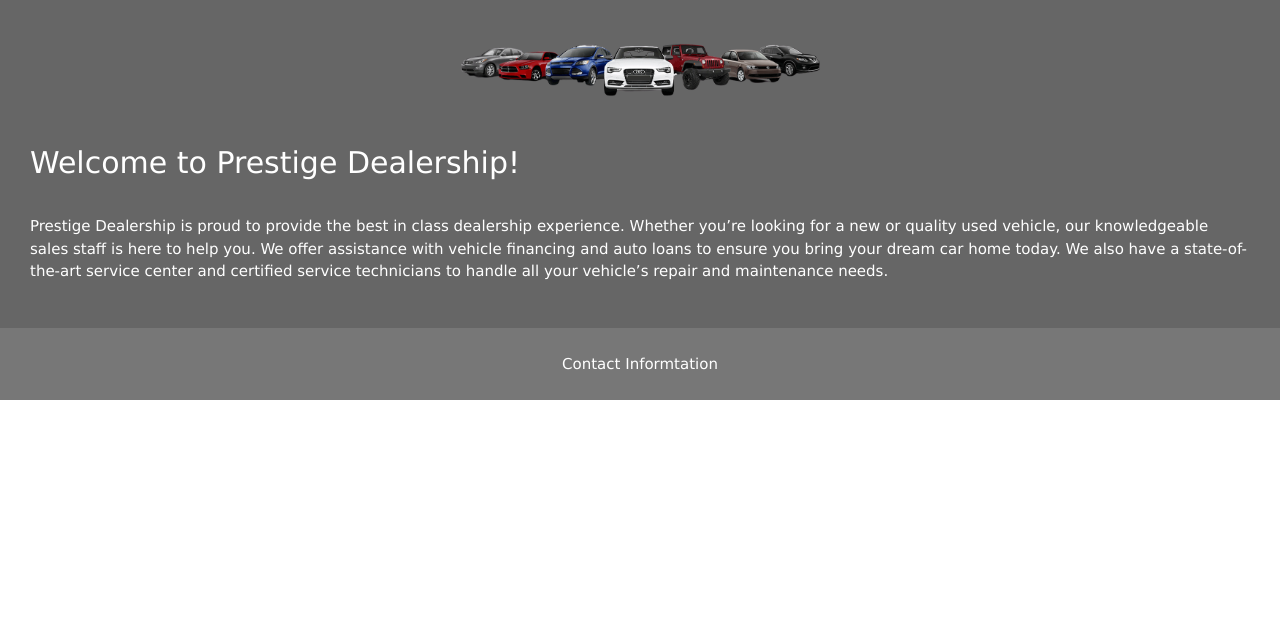
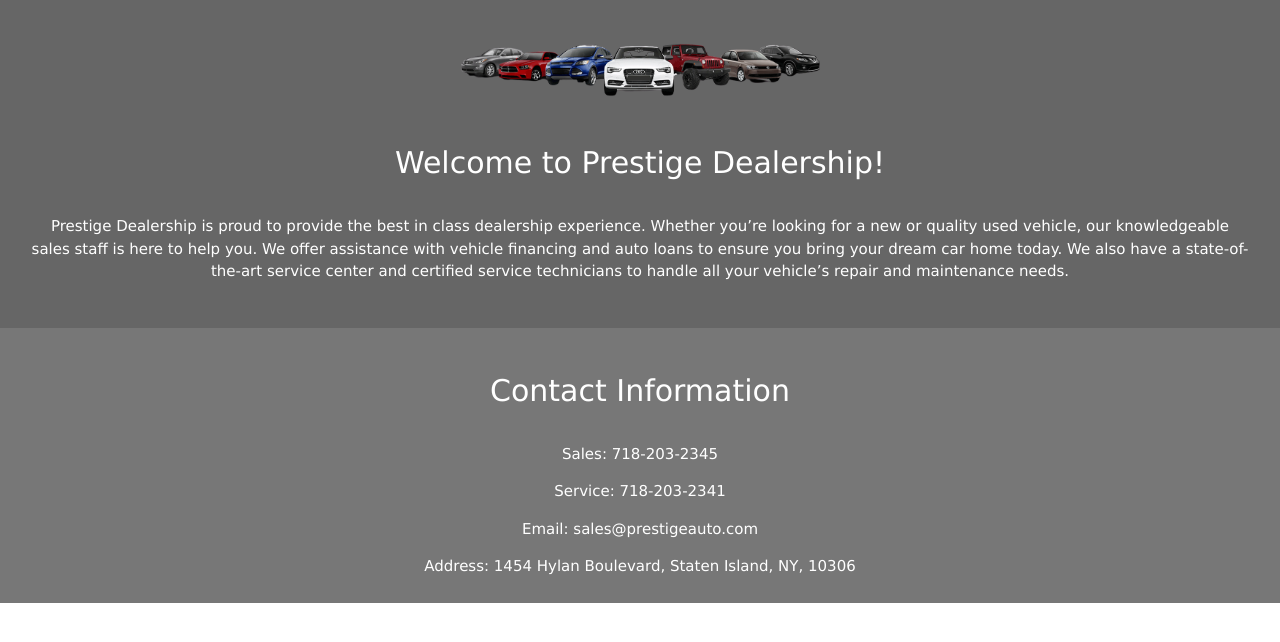
Before and after one commit to chizhevskym/PrestigeDealership, a Flask app: page / in a window 1280 px wide. Shown: the top 642 px of the page. Run offline with Flask 2, Linux system fonts and the light colour scheme; data that the repository does not hold is empty.

Commit message:
fe-clean-finalized

```diff
--- a/app.py
+++ b/app.py
@@ -135,9 +135,10 @@ def submit():
             custinfo = db.session.query(Customer).filter_by(firstname = form.customerfirst.data, lastname=form.customerlast.data, zipcode=form.zipcode.data).first()
             appt = db.session.query(Appointment).filter_by(employeeID=form.employee.data.employeeID,customerID=custinfo.customerID,vehicleID=form.vin.data).first()
             session['apptID']=appt.appointmentID
+            print("Appointment Found")
         # appointment doesn't exist
         except:
-            print("NONE!!!")
+            print("No appointment found")
             # edit previous appointment
             if 'apptID' in session:
                 # find the old appointment and customer rows
@@ -152,6 +153,7 @@ def submit():
                 oldappt.employeeID=form.employee.data.employeeID
                 oldappt.vehicleID=form.vin.data
                 db.session.commit()
+                print("Updated appointment")
             # new appointment creation
             else:
                 #add new customer to db
@@ -166,6 +168,7 @@ def submit():
                 db.session.add(newappt)
                 db.session.commit()
                 session['apptID']=newappt.appointmentID
+                print("Created appointment")
         finally:
             return render_template('success.html', vehicleInfo=vehicleInfo,form=form)
     print("notvalidated")
--- a/templates/home.html
+++ b/templates/home.html
@@ -39,6 +39,7 @@ footer {
 header {
   background-color: #666;
   padding: 30px;
+  text-align: center;
   font-size: 35px;
   color: white;
 }
@@ -76,7 +77,11 @@ img {
 </table>
 
 <footer>
-  <p>Contact Informtation</p>
+  <p style="font-size:30px">Contact Information </p>
+  <p style="font-size:15px">Sales: 718-203-2345 </p>
+  <p style="font-size:15px">Service: 718-203-2341 </p>
+  <p style="font-size:15px">Email: sales@prestigeauto.com </p>
+  <p style="font-size:15px">Address: 1454 Hylan Boulevard, Staten Island, NY, 10306 </p>
 </footer>
 
 </body>
--- a/templates/index.html
+++ b/templates/index.html
@@ -44,8 +44,9 @@
             </div>
             <br>
             <div class="form-group">
-              <h3>Have you been here before?</h3>
-              {{form.repeatcust(value="Yes")}} Yes
+              <h3>Previous Customer?</h3>
+              {{form.repeatcust(value="Yes")}}
+              Yes
               {% for error in form.repeatcust.errors %}
             <span style="color: red;">[{{ error }}]</span>
             {% endfor %}
```
